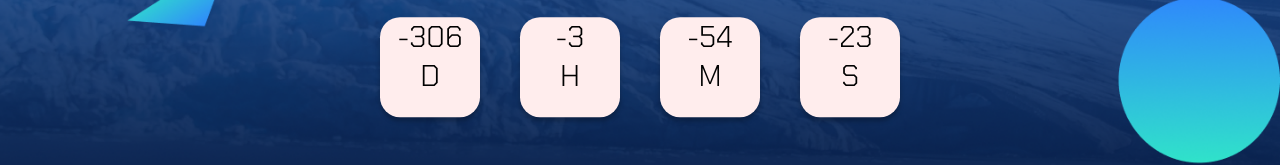
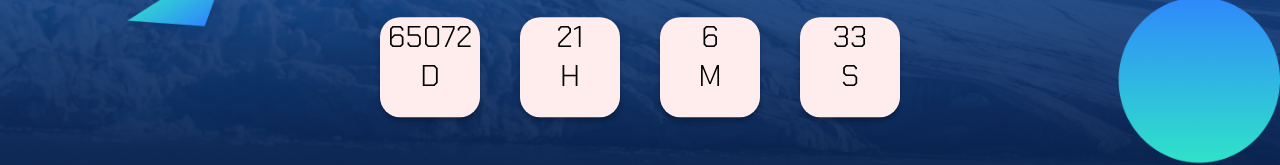
Before and after one commit to Vanestefani/Coming-Soon-Page, a plain HTML site: page index.html in a window 1280 px wide. Shown: the part 498-663 px from the top of the page. Drawn offline with nearby package versions, Linux system fonts and the light colour scheme.

Commit message:
actualizando fecha de contador

```diff
--- a/index.html
+++ b/index.html
@@ -44,7 +44,7 @@
     </header>
   </body>
   <script>
-    var count = new Date("Jan 1,2021 00:00:00").getTime();
+    var count = new Date("Jan 1,2200 00:00:00").getTime();
     var x = setInterval(function () {
       var now = new Date().getTime();
       var distance = count - now;
```
Also changed, not shown: 1 other file.
